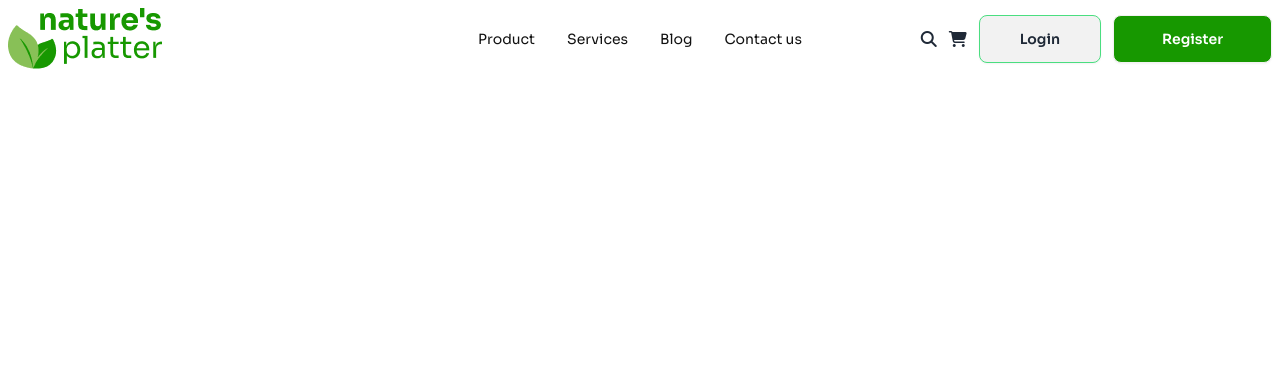
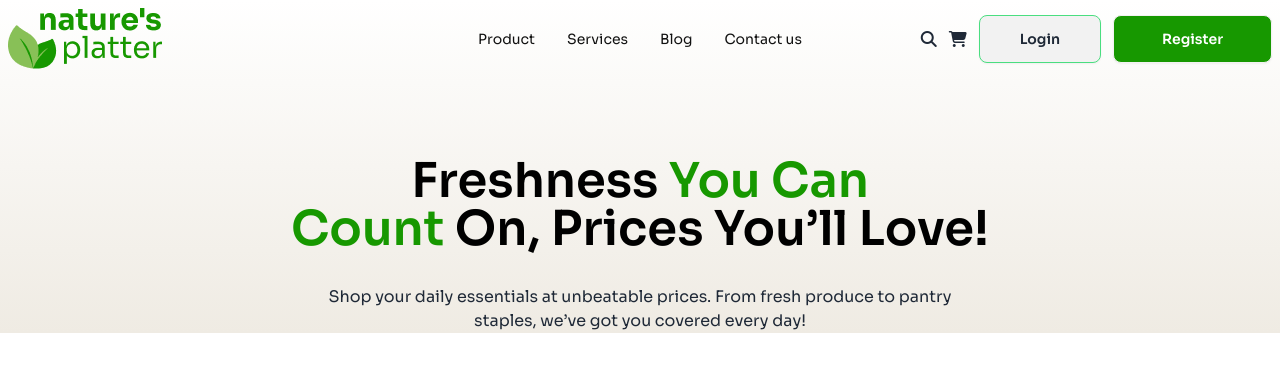
Before and after one commit to sr-sourav-roy/Natur-Platter-A1-S3, a plain HTML site: page index.html in a window 1280 px wide. Drawn offline with nearby package versions, Linux system fonts and the light colour scheme.

Commit message:
add by banner section

```diff
--- a/index.html
+++ b/index.html
@@ -39,8 +39,9 @@
   </head>
   <body class="sora">
     <!-- header section -->
-    <header class="md:max-w-scteen-xl lg:max-w-screen-2xl mx-auto">
-      <nav>
+    <header class="bg-gradient-to-t from-[#EFEBE3]">
+      <!-- navber items-->
+      <nav class="md:max-w-scteen-xl lg:max-w-screen-2xl mx-auto mb-20">
         <div class="navbar max-sm:border border-green-400">
           <div class="navbar-start">
             <div class="dropdown">
@@ -100,6 +101,18 @@
           </div>
         </div>
       </nav>
+      <!-- banner items -->
+      <div class="md:max-w-scteen-xl lg:max-w-screen-2xl mx-auto mb-24">
+        <!-- title -->
+        <div>
+          <h1 class="text-center max-sm:text-4xl text-5xl text-black font-semibold w-full mb-8">Freshness <span class="text-[#179800]">You Can</span><br> <span class="text-[#179800]"> Count</span> On, Prices You’ll Love!</h1>
+          <p class="text-center w-full mb-9">
+            Shop your daily essentials at unbeatable prices. From fresh produce
+            to pantry <br> staples, we’ve got you covered every day!
+          </p>
+          <h1></h1>
+        </div>
+      </div>
     </header>
     <!-- main section -->
     <main class="md:max-w-scteen-xl lg:max-w-screen-2xl mx-auto"></main>
```
